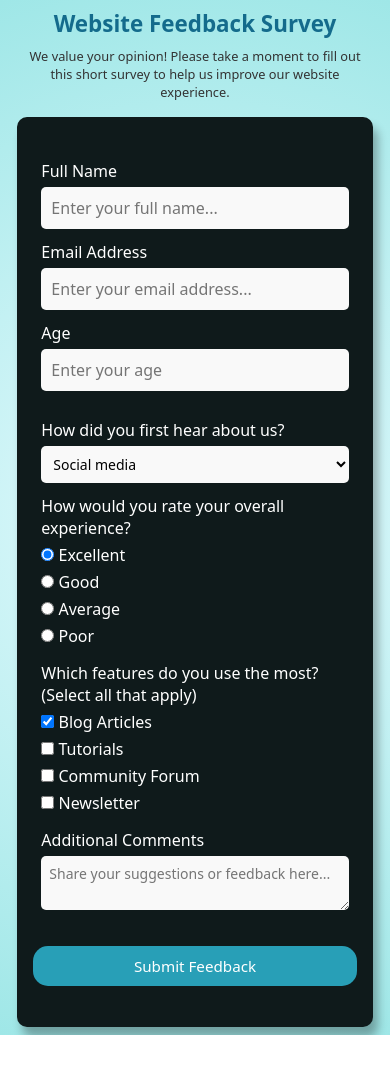
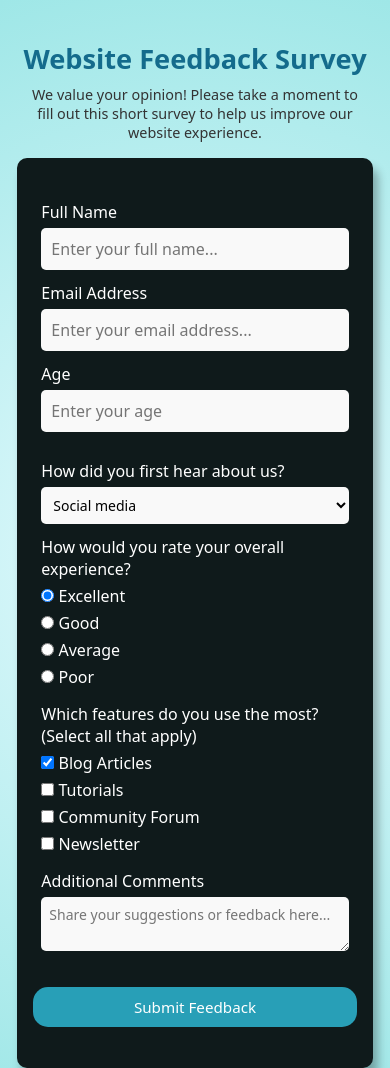
Before and after one commit to 0xCGdev/FreeCodeCamp-OlderCoursework, a plain HTML site: page Responsive Web Design/01. Build a Survey Form/index.html in a window 390 px wide. Shown: the top 1068 px of the page. Before the commit the page ends 1035 px from the top, so only its background shows below. Drawn offline with Linux system fonts and the light colour scheme.

Commit message:
improve mobile responsiveness at 480px breakpoint

```diff
--- a/Responsive Web Design/01. Build a Survey Form/style.css
+++ b/Responsive Web Design/01. Build a Survey Form/style.css
@@ -149,6 +149,7 @@ button:hover {
     .container {
         justify-content: flex-start;
         padding: 0.5rem;
+        margin: 2rem 0;
     }
 
     .item {
@@ -164,11 +165,11 @@ button:hover {
     }
 
     #title {
-        font-size: 1.4rem;
+        font-size: 1.7rem;
     }
 
     #description {
-        font-size: 0.8rem;
+        font-size: 0.9rem;
         width: 100%;
     }
 
```
